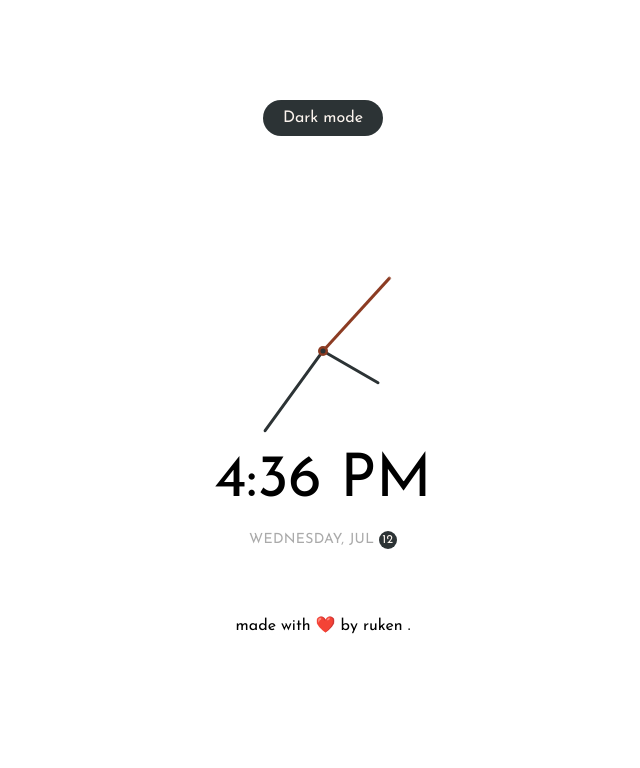
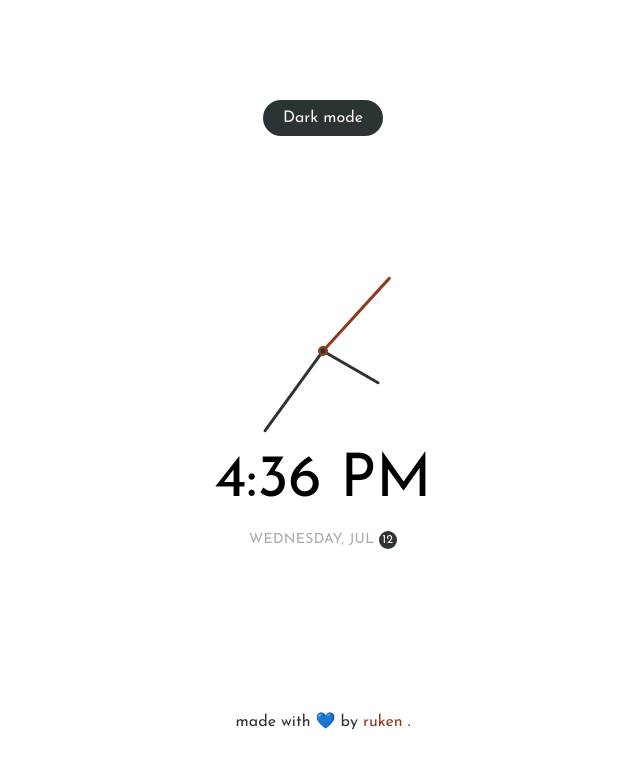
Before and after one commit to rukenerpolat/real-time-clock-javascript, a plain HTML site: page index.html in a window 1280 px wide. Shown: the whole page, without its empty margins (317-957 px from the left). Drawn offline with Linux system fonts and the light colour scheme.

Commit message:
updated footer

```diff
--- a/index.html
+++ b/index.html
@@ -29,10 +29,12 @@
     </div>
 
     <footer>
-      made with ❤️ by <a href="https://github.com/rukenerpolat">ruken</a> .
+      made with 💙 by <a href="https://github.com/rukenerpolat">ruken</a> .
     </footer>
 
     <!-- CUSTOM JS -->
     <script src="app.js"></script>
 </body>
+
+
 </html>
--- a/style.css
+++ b/style.css
@@ -145,14 +145,13 @@ body {
 
 footer {
     position: absolute;
-    margin-top: 35%;
+    margin-top: 80vh;
     font-size: 1rem;
-    color: var(--first-color);
+    color: var(--primary-color);
     text-align: center;
-    font-family: 'Josefin Sans', sans-serif, 'Roboto', sans-serif;
 }
 
 footer a {
     text-decoration: none;
-    color: var(--second-color);
+    color: var(--third-color);
 }
```
